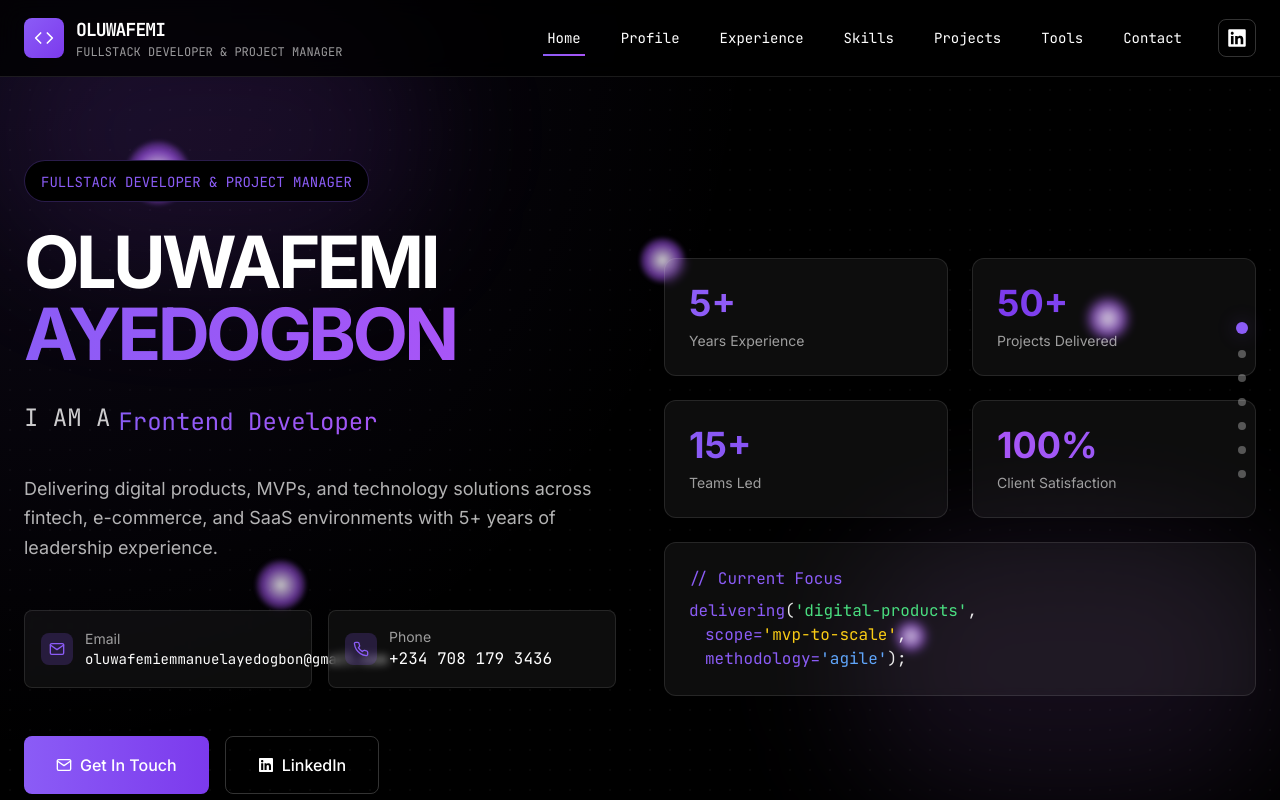
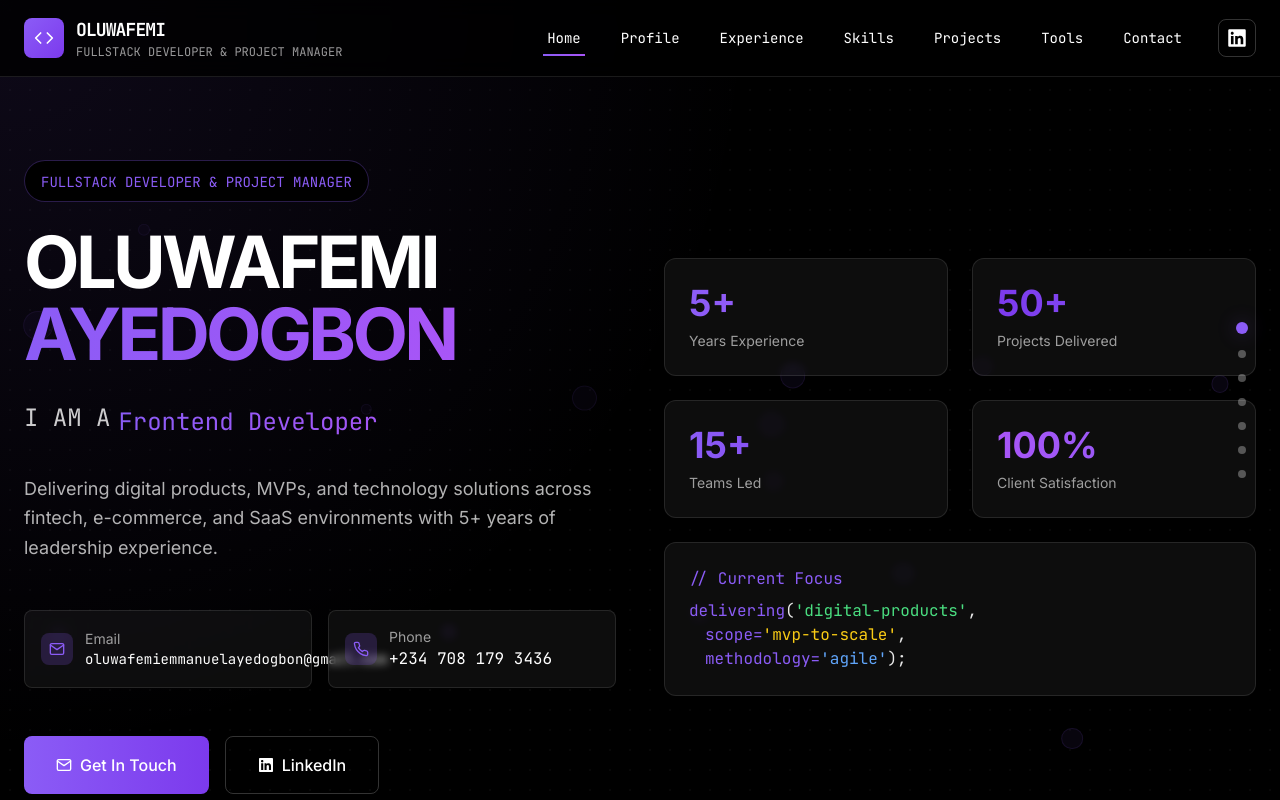
Before and after one commit to luwafem/Oluwafemi, a React (Create React App) app: page / in a window 1280 px wide. Shown: the top 800 px of the page. Built offline with nearby package versions, Linux system fonts and the light colour scheme.

Commit message:
PORTFOLIO  2026 VERSION READY 6

```diff
--- a/src/components/FloatingElements.js
+++ b/src/components/FloatingElements.js
@@ -2,22 +2,16 @@ import React from 'react';
 import { motion } from 'framer-motion';
 
 const FloatingElements = () => {
-  const elements = [
-    // Position these strategically (not random)
-    { id: 0, x: 10, y: 20, size: 60, delay: 0 },
-    { id: 1, x: 85, y: 40, size: 40, delay: 1 },
-    { id: 2, x: 20, y: 70, size: 50, delay: 2 },
-    { id: 3, x: 70, y: 80, size: 30, delay: 3 },
-    { id: 4, x: 50, y: 30, size: 45, delay: 1.5 },
-  ];
+  const elements = Array.from({ length: 15 }).map((_, i) => ({
+    id: i,
+    x: Math.random() * 100,
+    y: Math.random() * 100,
+    size: Math.random() * 20 + 10,
+    delay: Math.random() * 5,
+  }));
 
   return (
-    <div className="fixed inset-0 pointer-events-none overflow-hidden z-0">
-      {/* Soft purple glow in corners */}
-      <div className="absolute top-0 left-0 w-1/3 h-1/3 bg-purple-500/10 rounded-full blur-3xl"></div>
-      <div className="absolute bottom-0 right-0 w-1/3 h-1/3 bg-purple-400/10 rounded-full blur-3xl"></div>
-
-      {/* Bright floating orbs */}
+    <div className="fixed inset-0 pointer-events-none overflow-hidden">
       {elements.map((el) => (
         <motion.div
           key={el.id}
@@ -27,17 +21,16 @@ const FloatingElements = () => {
             top: `${el.y}%`,
             width: el.size,
             height: el.size,
-            background: 'radial-gradient(circle, rgba(255, 255, 255, 0.95) 0%, rgba(168, 85, 247, 0.7) 50%, transparent 80%)',
-            filter: 'blur(2px)',
+            background: 'rgba(139, 92, 246, 0.1)',
+            border: '1px solid rgba(139, 92, 246, 0.2)',
           }}
           animate={{
-            y: [0, -30, 0],
-            scale: [1, 1.1, 1],
-            opacity: [0.8, 1, 0.8],
+            y: [0, -50, 0],
+            x: [0, Math.sin(el.id) * 20, 0],
+            opacity: [0.3, 0.7, 0.3],
           }}
           transition={{
-            duration: 4 + (el.id * 0.5),
-            delay: el.delay,
+            duration: 6 + el.delay,
             repeat: Infinity,
             ease: "easeInOut",
           }}
```
